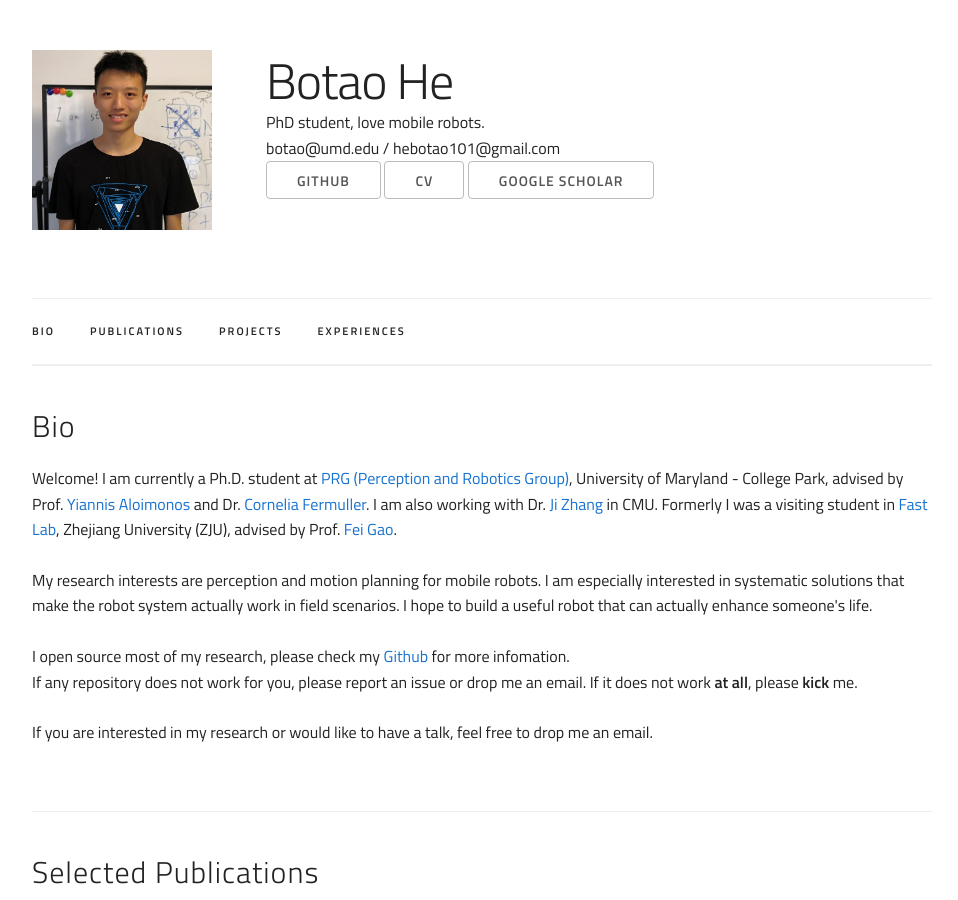
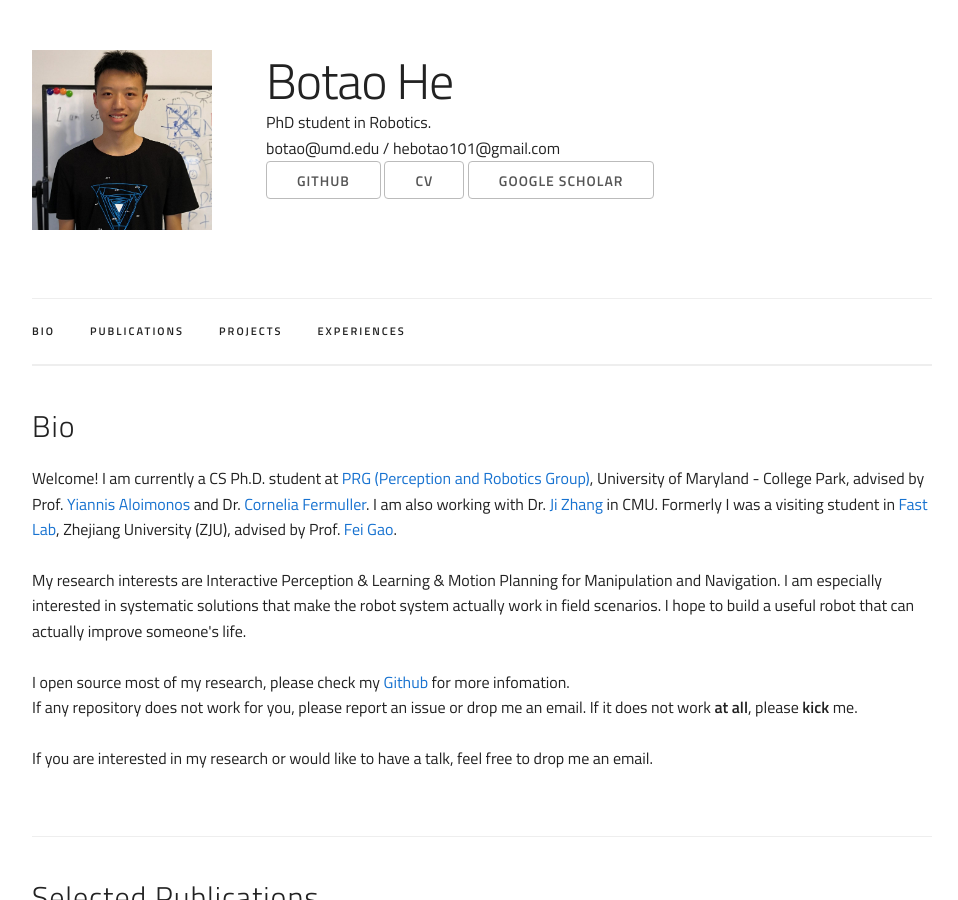
Before and after one commit to Bottle101/bottle101.github.io, a Jekyll site: the page built from index.html, in a window 1280 px wide and 900 px high. Shown: the whole window, without its empty margins (158-1116 px from the left). Built offline with Jekyll 4.4.1, drawn with Linux system fonts in a browser that asks for light colours; some of the changed text lies outside the part shown.

```diff
--- a/_data/main_info.yaml
+++ b/_data/main_info.yaml
@@ -1,5 +1,5 @@
 name: "Botao He"
-title: "PhD student, love mobile robots."
+title: "PhD student in Robotics."
 email: "botao@umd.edu / hebotao101@gmail.com"
 profile_pic: "/assets/profile-pics/botao.jpg"
 # twitter: "https://twitter.com/tatsu_hashimoto"
--- a/index.html
+++ b/index.html
@@ -79,7 +79,7 @@ title: Home
 <div class="docs-section" id="bio">
   <h4>Bio</h4>
   <p>
-    Welcome! I am currently a Ph.D. student at <a href=https://prg.cs.umd.edu/ target="_blank">PRG (Perception and
+    Welcome! I am currently a CS Ph.D. student at <a href=https://prg.cs.umd.edu/ target="_blank">PRG (Perception and
       Robotics Group)</a>, University of Maryland - College Park, advised by Prof. <a
       href=https://scholar.google.com/citations?user=7QmEsOwAAAAJ&hl=en&oi=ao target="_blank">Yiannis Aloimonos</a> and
     Dr. <a href=https://scholar.google.com/citations?user=0gEOJSEAAAAJ&hl=en&oi=ao target="_blank">Cornelia
@@ -91,9 +91,9 @@ title: Home
   </p>
 
   <p>
-    My research interests are perception and motion planning for mobile robots. I am especially interested in systematic solutions that
+    My research interests are Interactive Perception & Learning & Motion Planning for Manipulation and Navigation. I am especially interested in systematic solutions that
     make the robot system actually work in field scenarios.
-    I hope to build a useful robot that can actually enhance someone's life.
+    I hope to build a useful robot that can actually improve someone's life.
   </p>
 
   <p>
```
Also changed, not shown: _data/experience.yaml (+7 -0 lines), 6 other files.
